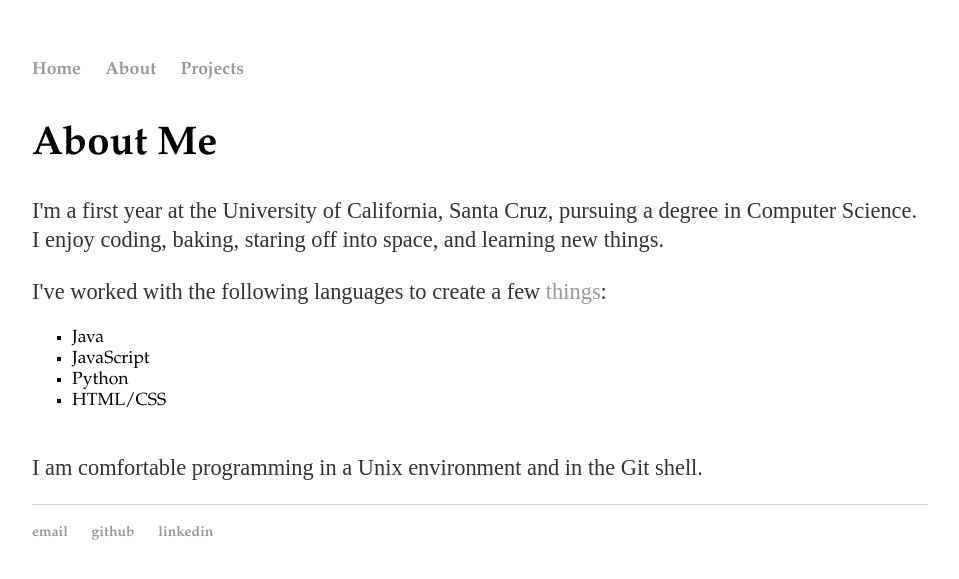
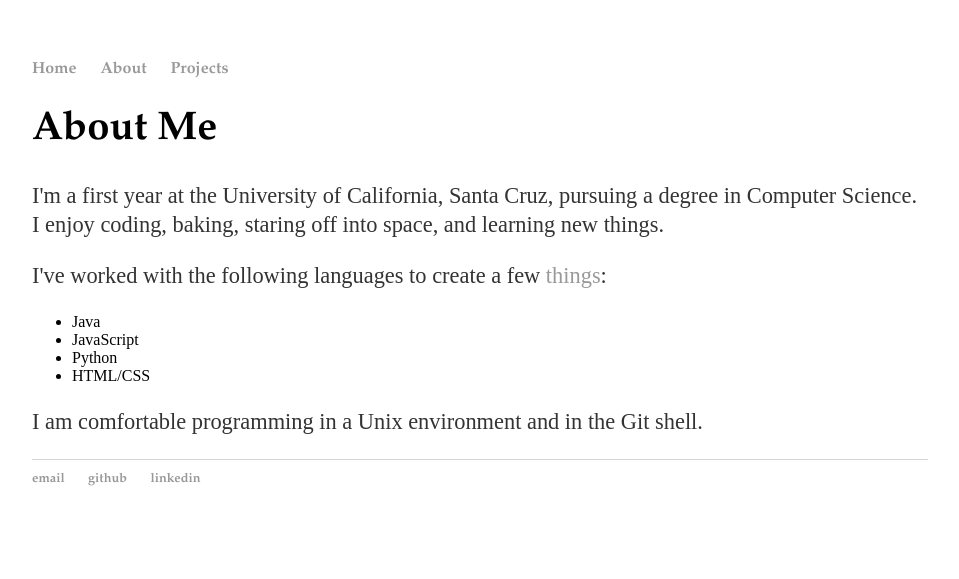
Before and after one commit to priya-padmanaban/priya-padmanaban.github.io, a Jekyll site: the page built from about/index.html, in a window 1280 px wide. Shown: the top 579 px of the page, without its empty margins (160-1119 px from the left). Built offline with Jekyll 4.4.1, drawn with Linux system fonts in a browser that asks for light colours.

Commit message:
fixes maybe

```diff
--- a/about/index.html
+++ b/about/index.html
@@ -4,7 +4,7 @@ title: About
 ---
     		<div class="about">
         		<h1>About Me</h1>
-				<p>I'm a first year at the University of California, Santa Cruz, pursuing a degree in Computer Science.  I enjoy coding, baking, staring off into space, and learning new things.
+				<p class="about">I'm a first year at the University of California, Santa Cruz, pursuing a degree in Computer Science.  I enjoy coding, baking, staring off into space, and learning new things.
 				 </p>
 				 <p></p>
 				 <p>I've worked with the following languages to create a few <a href="/projects">things</a>:
--- a/css/main.css
+++ b/css/main.css
@@ -33,14 +33,14 @@ footer {
     font-size: .8em;
 }
 
-ul {
+ul.about {
     margin: 20px auto 40px;
     font-size: 1.1em;
     line-height: 1.2em;
     font-family: "Palatino Linotype", "Book Antiqua", Palatino, serif;
 }
 
-ul li {
+ul.about li {
     list-style: square;
 }
 
```
